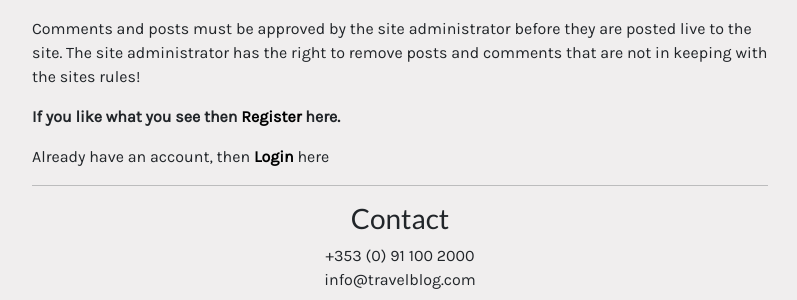
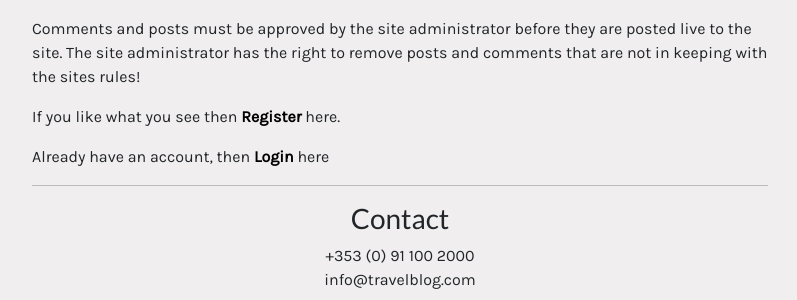
Before and after one commit to eric-blake/Wild-Atlantic-Way-Blog, a Django app: page /about/ in a window 1280 px wide. Shown: the part 288-588 px from the top of the page, without its empty margins (240-1037 px from the left). Run offline with Django 3.2, Linux system fonts and the light colour scheme; some libraries are stand-ins or nearby versions.

Commit message:
Update styling of about page, update README

```diff
--- a/static/css/style.css
+++ b/static/css/style.css
@@ -46,10 +46,6 @@ a:hover {
 a {
     color: black;
 
-}
-
-#about-link {
-    font-weight: 600;
 }
 
 
--- a/templates/about.html
+++ b/templates/about.html
@@ -23,7 +23,7 @@
 
             {% if user.is_authenticated %}
             {% else %}
-            <p id="about-link">If you like what you see then <a href="{% url 'account_signup' %}">Register</a>
+            <p>If you like what you see then <strong><a href="{% url 'account_signup' %}">Register</a></strong>
                 here.</p>
 
             <p>Already have an account, then <strong><a href="{% url 'account_login' %}">Login</a></strong> here</p>
```
Also changed, not shown: static/images/add-post.PNG.
